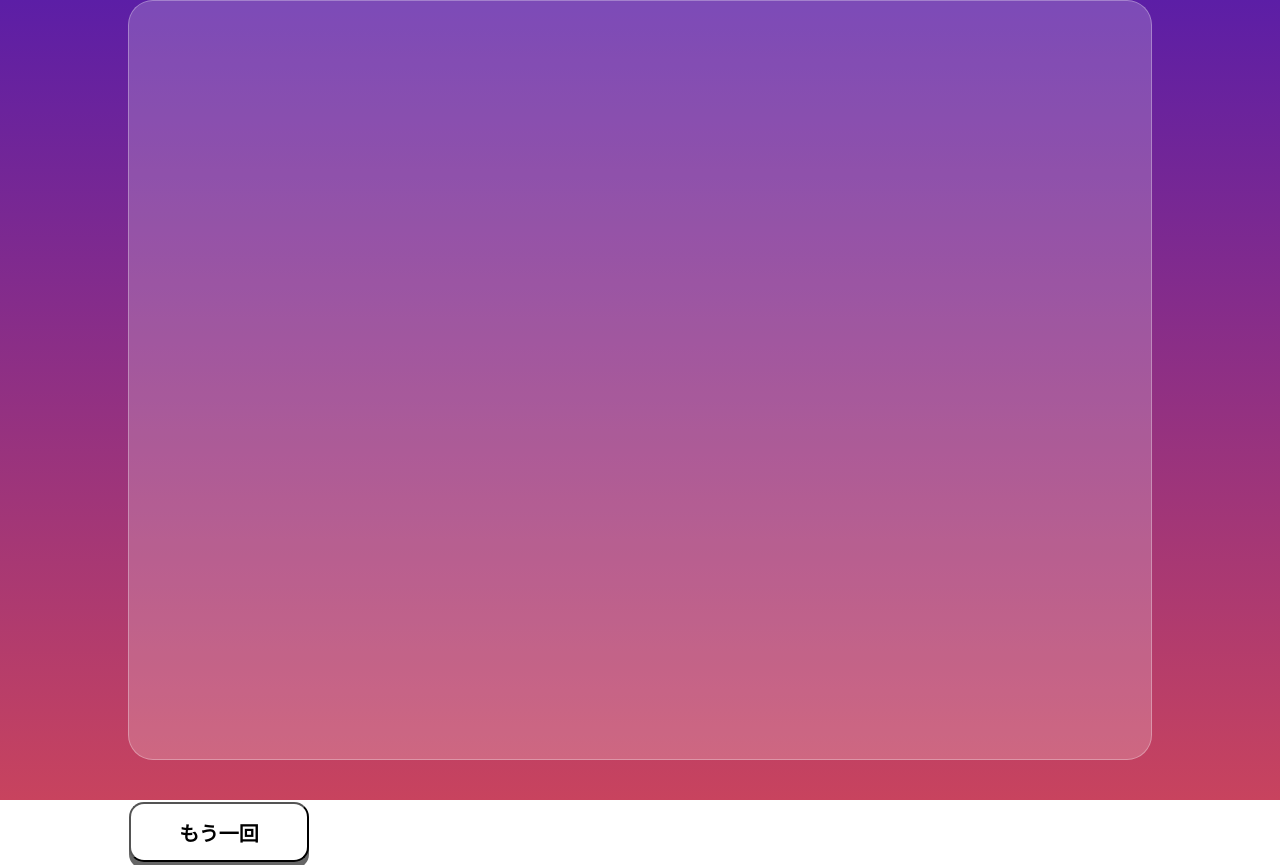
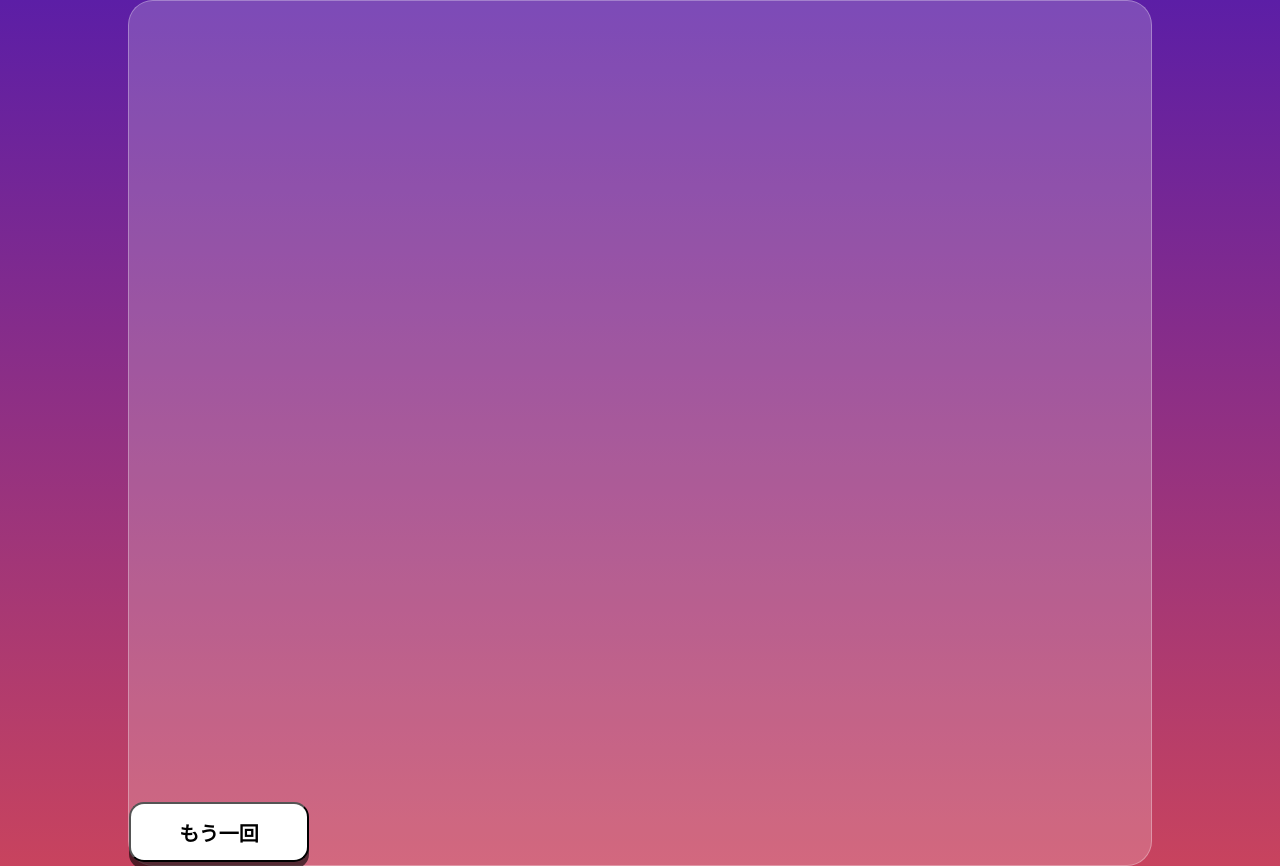
Before and after one commit to kurakke/OnkanNext, a Next.js app: page /result in a window 1280 px wide. Built offline with nearby package versions, Linux system fonts and the light colour scheme.

Commit message:
min-heightにした

```diff
--- a/components/button.tsx
+++ b/components/button.tsx
@@ -97,7 +97,7 @@ type Props = {
   questionNum: number;
   musicFile: HTMLAudioElement;
   isExist: boolean;
-  id:number;
+  id: number;
 };
 
 const Button = ({
@@ -126,7 +126,6 @@ const Button = ({
                 setButtonCss(Answer ? AbleButton : disableButton);
                 musicFile.play();
                 console.log(id);
-
               }}
             >
               {label}
--- a/pages/game.tsx
+++ b/pages/game.tsx
@@ -366,7 +366,7 @@ const Game = () => {
         <div css={piano}>
           <div css={pianoSideTop}></div>
           {Sounds.map((item) => (
-            <div>
+            <div key={item.id}>
               {!item.isSharp && <div css={whiteKey}></div>}
               {item.isSharp && item.isExist && <div css={blackKey}></div>}
               {item.isSharp && !item.isExist && <div></div>}
--- a/pages/main.tsx
+++ b/pages/main.tsx
@@ -10,7 +10,7 @@ const all = css`
   padding: 0px;
   background-image: linear-gradient(to bottom, #5c1ea6 0%, #c8435e 100%);
   width: 100vw;
-  height: 100vh;
+  min-height: 100vh;
   display: flex;
   flex-flow: column;
   text-align: center;
--- a/pages/result.tsx
+++ b/pages/result.tsx
@@ -15,7 +15,7 @@ const all = css`
   padding: 0px;
   background-image: linear-gradient(to bottom, #5c1ea6 0%, #c8435e 100%);
   width: 100vw;
-  height: 100vh;
+  min-height: 100vh;
 `;
 const glass = css`
   width: 80%;
@@ -54,6 +54,8 @@ const greenResult = css`
 `;
 const results = css`
   margin: 30px auto;
+  padding-inline-start: 0px;
+  text-align: center;
 `;
 
 const Result = () => {
```
